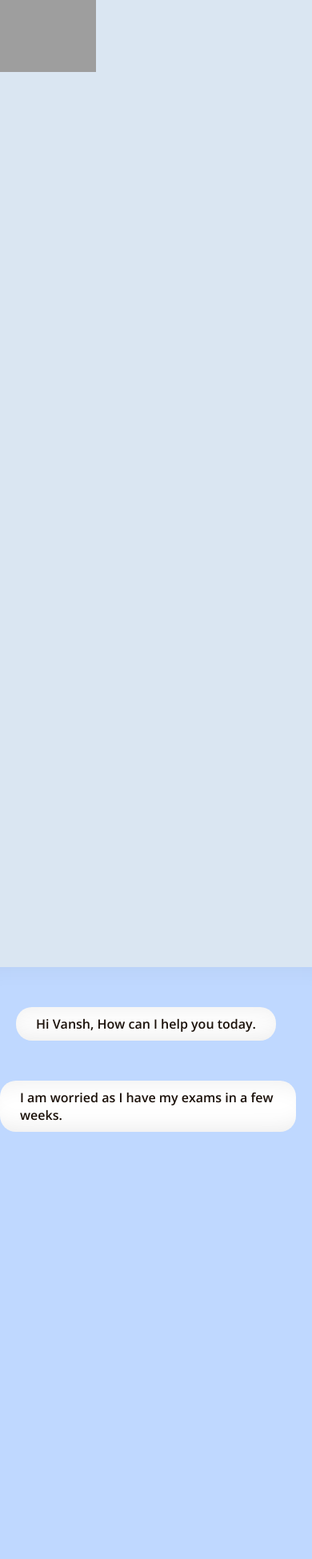
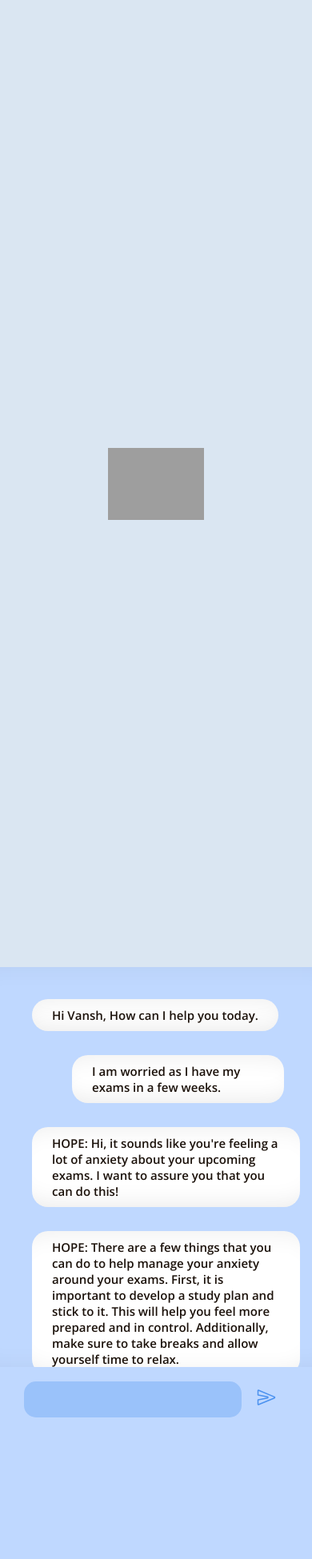
Before and after one commit to vansh18/Google-Solution-Challenge-2023, a PHP site: page /chat.html in a window 390 px wide. Shown: the top 1949 px of the page at 80% size. Run offline with PHP 8.4, Linux system fonts and the light colour scheme; some web fonts are replaced; grey boxes are pictures that could not be loaded.

Commit message:
finished chatbot page

```diff
--- a/Frontend/chat.css
+++ b/Frontend/chat.css
@@ -5,7 +5,6 @@
     padding: 0;
     box-sizing: border-box;
     font-family: 'Open Sans';
-    /* min-height: 100%; */
     /* outline: 1px solid black !important; */
 }
 body
@@ -21,44 +20,61 @@ section
 }
 section > .left-box
 {
+    display: flex;
     background-color: #DAE6F2;
-    flex: 1 1 30%;
+    flex: 1 1 20%;
     height: 100vh;
     height: 100svh;
+    align-items: center;
+    justify-content: center;
 }
 .left-box img
 {
-
     width: 120px;
 }
 section > .right-box
 {
     background: #BFD8FF;
-    flex: 1 1 70%;
+    overflow-y: auto;
+    flex: 1 1 80%;
     height: 100vh;
     height: 100svh;
+}
+:is(.users-list, .chat-box)::-webkit-scrollbar
+{
+  width: 0px;
+}
+.chat-box
+{
+    position: relative;
+    min-height: 500px;
+    max-height: 500px;
+    overflow-y: auto;
+    padding: 10px 30px 20px 30px;
+    background: #BFD8FF;
     box-shadow: inset 0 32px 32px -32px rgb(0 0 0 / 5%),
-                inset 0 -32px 32px -32px rgb(0 0 0 / 5%);
+              inset 0 -32px 32px -32px rgb(0 0 0 / 5%);
 }
 .right-box .chat
 {
-    padding-top: 50px;
+    padding-top: 30px;
 }
-.right-box .chat p
+.chat-box .chat p
 {
+    word-wrap: break-word;
     padding: 10px 25px;
     box-shadow: inset 0 32px 32px -32px rgb(0 0 0 / 8%),
                 inset 0 -32px 32px -32px rgb(0 0 0 / 10%);
 }
-.right-box .outgoing
+.chat-box .outgoing
 {
     display: flex;
 }
-.outgoing .details
+.chat-box .outgoing .details
 {
     margin-left: 20px;
     margin-right: auto;
-    max-width: calc(100% -10px);
+    max-width: 500px;
 }
 .outgoing .details p
 {
@@ -67,15 +83,16 @@ section > .right-box
     border-radius: 20px;
     font-weight: 600;
 }
-.right-box .incoming
+.chat-box .incoming
 {
     display: flex;
-    align-items: center;
+    align-items: flex-end;
 }
-.incoming .details
+.chat-box .incoming .details
 {
     margin-left: auto;
-     margin-right: 20px;
+    margin-right: 20px;
+    max-width: 500px;
 }
 .incoming .details p
 {
@@ -84,3 +101,110 @@ section > .right-box
     border-radius: 20px;
     font-weight: 600;
 }
+input:focus, textarea:focus, select:focus
+{
+    outline: none;
+}
+.typing-area
+{
+    padding: 18px 30px;
+    display: flex;
+    justify-content: space-between;
+}
+.typing-area input
+{
+    height: 45px;
+    width: calc(100% - 58px);
+    font-family: 'Open Sans';
+    font-size: 18px;
+    font-weight: 600;
+    padding: 0 13px;
+    background: #9AC2FA;
+    border: none;
+    border-radius: 15px;
+    color: #515151;
+}
+.typing-area button
+{
+    color: #1973E8;
+    width: 55px;
+    font-weight: 600;
+    border: none;
+    background: none;
+    font-size: 24px;
+    cursor: pointer;
+    opacity: 0.7;
+    pointer-events: none;
+    transition: all 0.3s ease;
+}
+.typing-area button.active
+{
+  opacity: 1;
+  pointer-events: auto;
+}
+
+/* Responive media query */
+@media screen and (max-width: 450px) {
+  .form, .users{
+    padding: 20px;
+  }
+  .form header{
+    text-align: center;
+  }
+  .form form .name-details{
+    flex-direction: column;
+  }
+  .form .name-details .field:first-child{
+    margin-right: 0px;
+  }
+  .form .name-details .field:last-child{
+    margin-left: 0px;
+  }
+
+  .users header img{
+    height: 45px;
+    width: 45px;
+  }
+  .users header .logout{
+    padding: 6px 10px;
+    font-size: 16px;
+  }
+  :is(.users, .users-list) .content .details{
+    margin-left: 15px;
+  }
+
+  .users-list a{
+    padding-right: 10px;
+  }
+
+  .chat-area header{
+    padding: 15px 20px;
+  }
+  .chat-box{
+    min-height: 400px;
+    padding: 10px 15px 15px 20px;
+  }
+  .chat-box .chat p{
+    font-size: 15px;
+  }
+  .chat-box .outogoing .details{
+    max-width: 230px;
+  }
+  .chat-box .incoming .details{
+    max-width: 265px;
+  }
+  .incoming .details img{
+    height: 30px;
+    width: 30px;
+  }
+  .chat-area form{
+    padding: 20px;
+  }
+  .chat-area form input{
+    height: 40px;
+    width: calc(100% - 48px);
+  }
+  .chat-area form button{
+    width: 45px;
+  }
+}
--- a/Frontend/chat.html
+++ b/Frontend/chat.html
@@ -15,6 +15,7 @@
             <img src="/Images/Logo.svg" alt="">
         </div>
         <div class="right-box">
+            <div class="chat-box">
                 <div class="chat outgoing">
                     <div class="details">
                         <p>Hi Vansh, How can I help you today.</p>
@@ -25,6 +26,41 @@
                         <p>I am worried as I have my exams in a few weeks.</p>
                     </div>
                 </div>
+                <div class="chat outgoing">
+                    <div class="details">
+                        <p>HOPE: Hi, it sounds like you're feeling a lot of anxiety about your upcoming exams. I want to assure you that you can do this! </p>
+                    </div>
+                </div>
+                <div class="chat outgoing">
+                    <div class="details">
+                        <p>HOPE: There are a few things that you can do to help manage your anxiety around your exams. First, it is important to develop a study plan and stick to it. This will help you feel more prepared and in control. Additionally, make sure to take breaks and allow yourself time to relax.</p>
+                    </div>
+                </div>
+                <div class="chat incoming">
+                    <div class="details">
+                        <p>Thanks Hope I will follow that and will be back if I need something.</p>
+                    </div>
+                </div>
+                <div class="chat outgoing">
+                    <div class="details">
+                        <p>Always a pleasaure Vansh. Let me know if you need something.</p>
+                    </div>
+                </div>
+                <div class="chat incoming">
+                    <div class="details">
+                        <p>That's all for now. Bye!</p>
+                    </div>
+                </div>
+                <div class="chat outgoing">
+                    <div class="details">
+                        <p>Bye Vansh, Have a nice day.</p>
+                    </div>
+                </div>
+            </div>
+            <form action="#" class="typing-area">
+                <input type="text" placeholder="">
+                <button><ion-icon name="send-outline"></ion-icon></button>
+            </form>
         </div>
     </section>
 </body>
```
Lines whose indentation alone changed are shown as unchanged.
